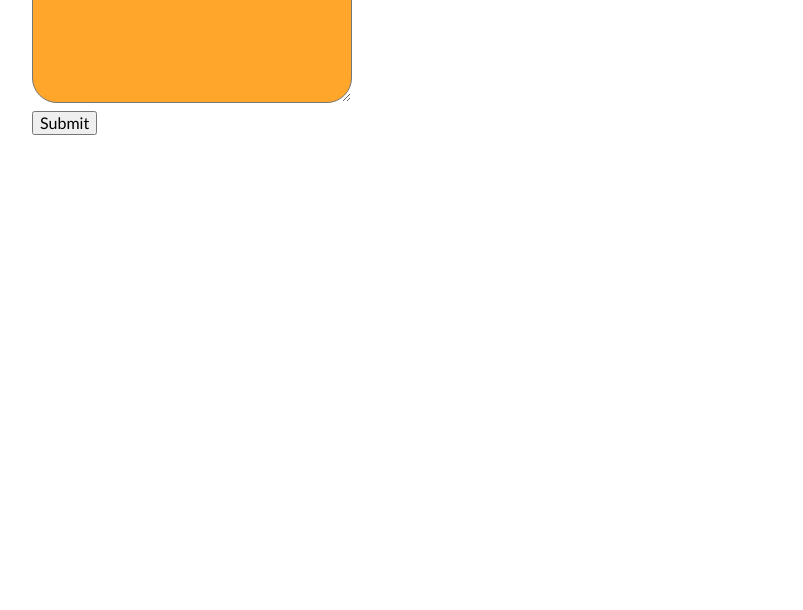
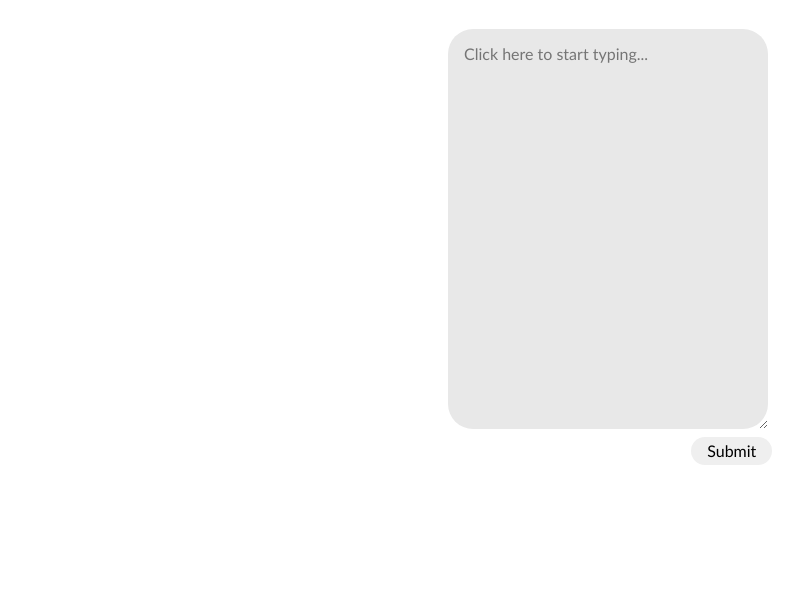
Before and after one commit to zenidith/personal-diary-website, a website built with webpack: page index.html in a window 1280 px wide. Shown: the part 190-800 px from the top of the page, without its empty margins (32-835 px from the left). Built offline with nearby package versions, Linux system fonts and the light colour scheme.

Commit message:
started JS. I have added entryForm variable to ensure that the entry form doesn't reset whenever I click 'submit'

```diff
--- a/index.css
+++ b/index.css
@@ -6,19 +6,33 @@
 body {
     margin: 5%;
     font-family: 'Gill Sans', 'Gill Sans MT';
+    display: grid;
+    justify-content: center;
 }
 
 .title {
-    color: #16697A;
+    color: #16107d;
     text-align: center;
     margin-bottom: 1em;
 }
 
 .entry-textbox {
-    background-color: #FFA62B;
+    background-color: #e8e8e8;
     width: 20em;
-    height: 10em;
+    height: 25em;
     padding: 1em;
     margin-bottom: 0.5em;
+    border: unset;
     border-radius: 25px;
 }
+
+.entry-textbox:focus {
+    outline: none;
+}
+
+#entryForm .button {
+    border: unset;
+    border-radius: 25px;
+    padding: 5px 16px;
+    margin-left: 76%;
+}
--- a/index.html
+++ b/index.html
@@ -6,8 +6,8 @@
         <h1 class="title">My Personal Diary</h1>
         <form id="entryForm">
             <textarea class="entry-textbox" placeholder="Click here to start typing..."></textarea><br/>
-            <button type="submit">Submit</button>
+            <button class="button" type="submit">Submit</button>
         </form>
-        <script src="index.pack.js"></script>
+        <script src="index.js"></script>
     </body>
 </html>
--- a/index.js
+++ b/index.js
@@ -1 +1,17 @@
-// javascript
+/*
+ - Create a variable named "entryForm" and use the document.getElementById method
+   to make its value the entryForm from our HTML document.
+*/
+
+const entryForm = document.getElementById('entryForm');
+
+/*
+ - Add an event listener to the entryForm variable that prevents the page from
+   reloading whenever the submit button is clicked.
+*/
+
+function addEntryToDom(event) {
+    event.preventDefault();
+}
+
+entryForm.addEventListener('submit', addEntryToDom)
```
